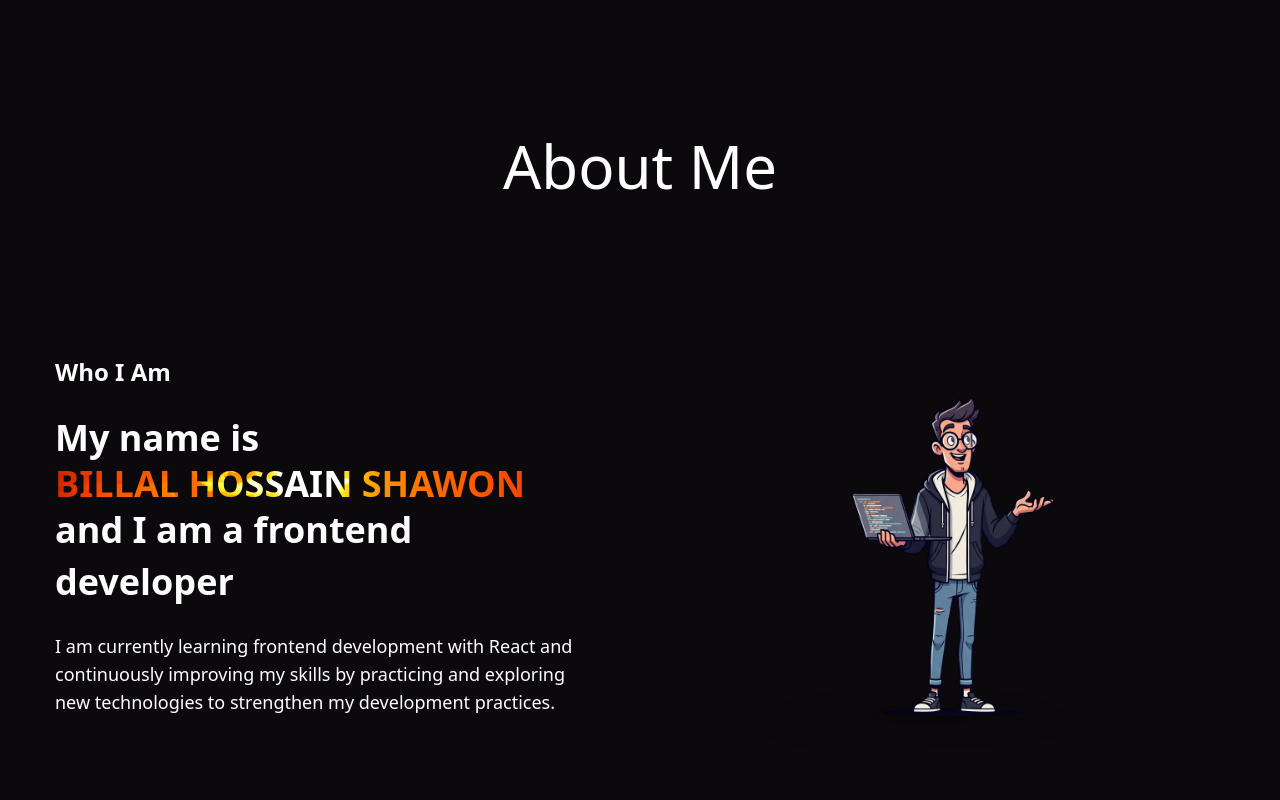
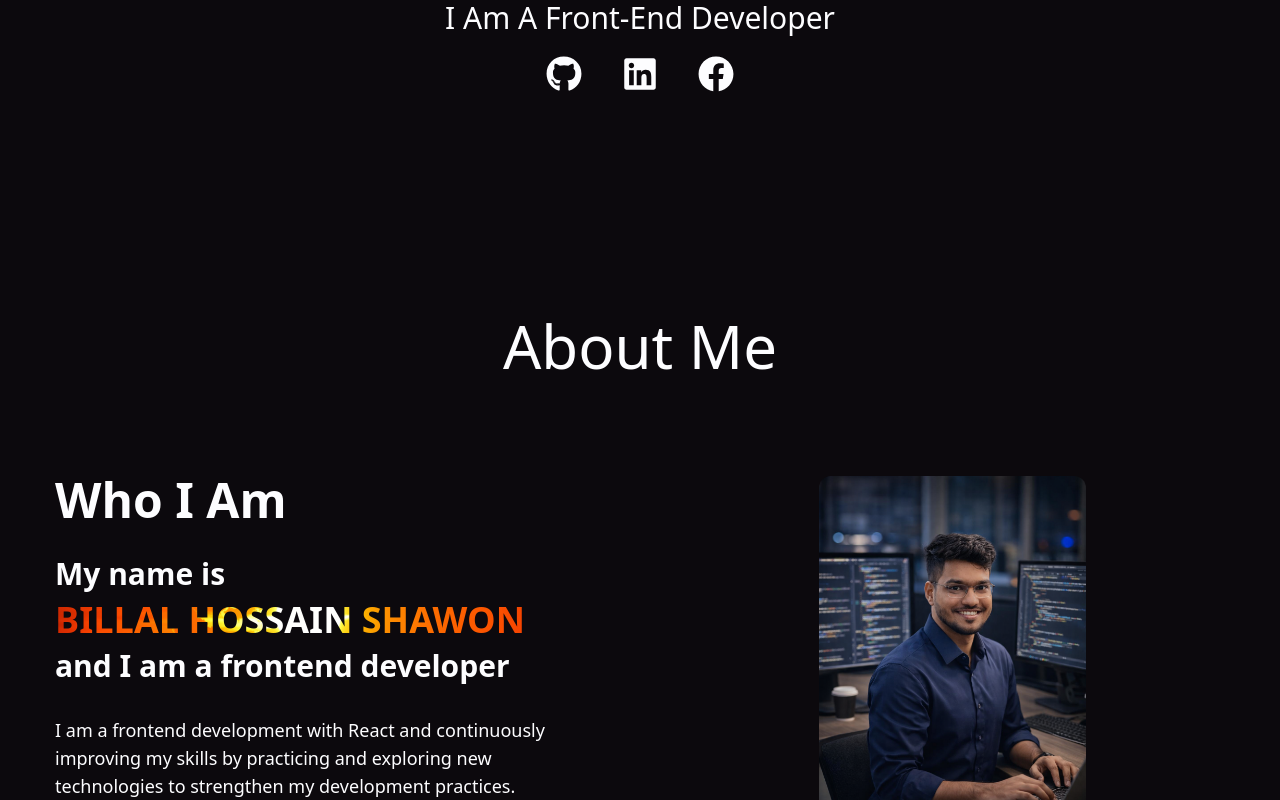
Before and after one commit to Shawon-1998/portfolio-project, a React (Vite) app in the folder my-project/: page / in a window 1280 px wide. Shown: the part 620-1420 px from the top of the page. Built offline with nearby package versions, Linux system fonts and the light colour scheme; a web font is replaced by a local one.

Commit message:
added photo

```diff
--- a/my-project/src/Components/AboutMe.jsx
+++ b/my-project/src/Components/AboutMe.jsx
@@ -1,23 +1,23 @@
 import React from 'react'
 import Container from './Container'
 import Flex from './Flex'
-import Img from '../assets/logo.png'
+import Img from '../assets/Aww.png'
 
 const AboutMe = () => {
     return (
         <>
             <Container >
-            <div id='AboutMe' className=' lg:my-20 my-10  lg:mx-0 mx-10'>
-                    <h1 className='text-center text-6xl mb-5 '>About Me</h1>
-                    <div className='lg:py-25 mt-15 w-full  rounded-lg text-secondary font-primary  '>
+            <div id='AboutMe' className=' lg:py-45 py-20   lg:mx-0 mx-10'>
+                    <h1 className='text-center text-6xl  '>About Me</h1>
+                    <div className=' lg:mt-25 w-full  rounded-lg text-secondary font-primary  '>
                         <div className='w-full  lg:flex gap-20 justify-center'>
                             <div className='lg:w-[50%] w-full text-center lg:text-start'>
-                                <h4 className='text-xl lg:text-2xl font-semibold'>Who I Am</h4>
-                                <h3 className='text-xl lg:text-4xl font-semibold leading-13  py-6'>My name is <span className='block text-transparent text-2xl lg:text-4xl font-bold uppercase bg-[url(assets/sunset-2180346.jpg)] bg-no-repeat bg-cover bg-center bg-clip-text anime font-primary'>Billal  Hossain Shawon</span> and I am a frontend developer</h3>
-                                <p className='text-lg'>I am currently learning frontend development with React and continuously improving my skills by practicing and exploring new technologies to strengthen my development practices.</p>
+                                <h4 className='text-xl lg:text-5xl font-semibold'>Who I Am</h4>
+                                <h3 className='text-xl lg:text-3xl font-semibold leading-13  py-6'>My name is <span className='block text-transparent text-2xl lg:text-4xl font-bold uppercase bg-[url(assets/sunset-2180346.jpg)] bg-no-repeat bg-cover bg-center bg-clip-text anime font-primary'>Billal  Hossain Shawon</span> and I am a frontend developer</h3>
+                                <p className='text-lg'>I am a frontend development with React and continuously improving my skills by practicing and exploring new technologies to strengthen my development practices.</p>
                             </div>
                             <div className='lg:w-[50%] w-full flex items-center justify-center '>
-                                <img src={Img} className='h-100 lg:hover:scale-180 hover:scale-120 transition-all 0.53 linear ' alt="" />
+                                <img src={Img} className='h-100 rounded-xl  lg:hover:scale-180 hover:scale-120 transition-all 0.53 linear ' alt="" />
                             </div >
                         </div>
                     </div>
--- a/my-project/src/Components/Introduce.jsx
+++ b/my-project/src/Components/Introduce.jsx
@@ -1,6 +1,6 @@
 import React from 'react'
 import Container from './Container'
-import Img from '../assets/Aww.png'
+import Img from '../assets/logo.png'
 import Flex from './Flex';
 import { FaGithub } from "react-icons/fa";
 import { FaLinkedin } from "react-icons/fa";
@@ -12,9 +12,9 @@ const Introduce = () => {
       <Container>
         <div className=' lg:mb-20 anima'>
           <div className='flex flex-col items-center justify-center h-150 px-5'>
-            <img src={Img} className='rounded-[50%] h-30 w-30 hover:scale-150 transition-all ease-linear 0.4s' alt="" />
+            <img src={Img} className='rounded-[50%] lg:h-100 lg:w-100 h-70 w-70 hover:scale-150 transition-all ease-linear 0.4s' alt="" />
             <h3 className=' mt-15 mb-5'> <span className='block text-transparent lg:text-6xl text-2xl font-bold uppercase bg-[url(assets/sunset-2180346.jpg)] bg-no-repeat bg-cover bg-center bg-clip-text  font-primary'>Billal Hossain  Shawon</span></h3>
-            <p className='text-xl lg:text-3xl mb-5'>I am a Front-end Developer</p>
+            <p className='text-xl lg:text-3xl mb-5'>I Am A Front-End Developer</p>
           <div className='flex gap-10 text-4xl'>
             <a target='blank' href="https://github.com/Shawon-1998"><FaGithub /></a>
            <a href="www.linkedin.com/in/billal-hossain-shawon-479361344"><FaLinkedin /></a>
--- a/my-project/src/Components/Nav.jsx
+++ b/my-project/src/Components/Nav.jsx
@@ -1,7 +1,7 @@
 import React from 'react'
 import Container from './Container'
 import Flex from './Flex'
-import lofo from '../assets/eggs.jpg'
+
 
 const Nav = () => {
   return (
@@ -11,7 +11,7 @@ const Nav = () => {
          <Flex className=''>
             <h3 className='text-transparent text-3xl font-semibold uppercase bg-[url(assets/sunset-2180346.jpg)] bg-no-repeat bg-cover bg-center bg-clip-text anime font-primary'>Shawon</h3>
           <ul className=' text-secondary text-2xl flex font-primary gap-10'>
-            <li>Home</li>
+            <li><a href="">Home</a></li>
             <li ><a href="#AboutMe">About</a></li>
             <li><a href="#Skill">Skill</a></li>
             <li><a href="#project">Project</a></li>
--- a/my-project/src/Components/ProjectCardSec.jsx
+++ b/my-project/src/Components/ProjectCardSec.jsx
@@ -8,7 +8,7 @@ const ProjectCardSec = ({ImgSrc, item1, item2, item3, projectName,link1,link2, d
     return (
         <>
             <Container>
-                <div className=' card lg:h-120 h-110  pb-3 lg:w-88   text-center shadow-[0_0_10px] rounded-xl hover:scale-110 transition-all linear 0.3s '>
+                <div className=' card lg:h-120 h-110  pb-3 lg:w-88  text-center shadow-[0_0_10px] rounded-xl hover:scale-110 transition-all linear 0.3s '>
                     <img src={ImgSrc} className='full rounded-t-xl' alt="" />
                     <div className='flex gap-3 mt-5 justify-center pt-3  pb-5 '>
                         <h3>{item1}</h3>
```
Also changed, not shown: my-project/src/index.css (line endings or trailing spaces).
